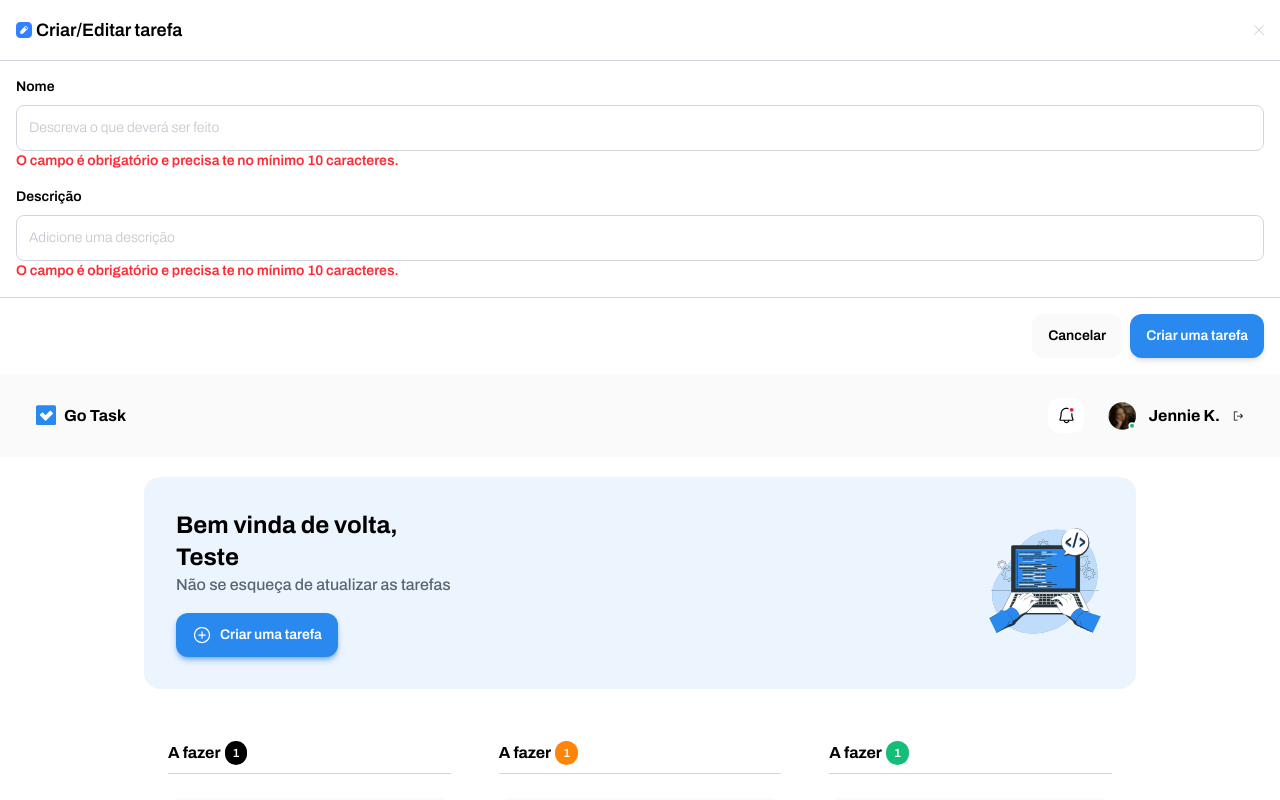
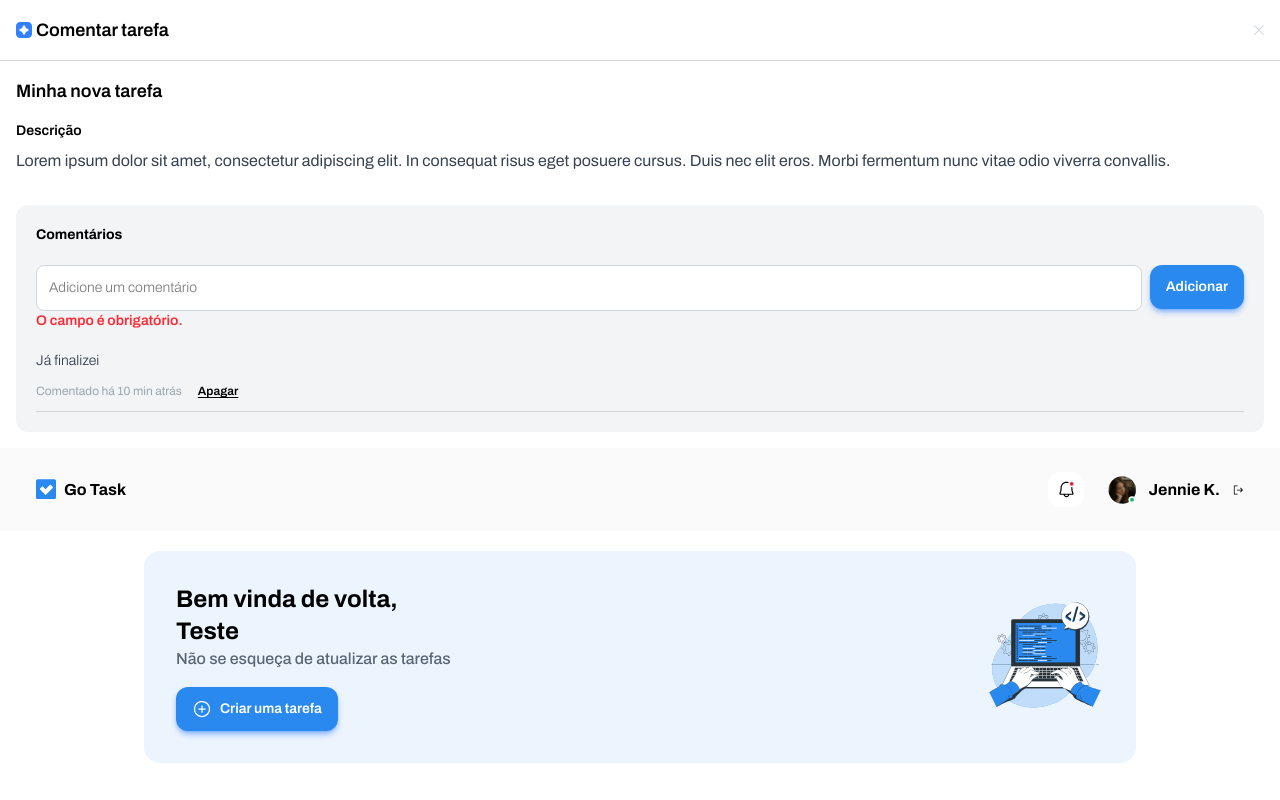
Before and after one commit to frnndog-suav/AngularStuff, an Angular app in the folder 01-go-task/: page / in a window 1280 px wide. Shown: the top 800 px of the page. Built offline with nearby package versions, Linux system fonts and the light colour scheme.

Commit message:
chore: implementing comentary modal layout

```diff
--- a/01-go-task/angular.json
+++ b/01-go-task/angular.json
@@ -2,7 +2,8 @@
 	"$schema": "./node_modules/@angular/cli/lib/config/schema.json",
 	"version": 1,
 	"cli": {
-		"packageManager": "npm"
+    "packageManager": "npm",
+    "analytics": false
 	},
 	"newProjectRoot": "projects",
 	"projects": {
--- a/01-go-task/src/app/app.html
+++ b/01-go-task/src/app/app.html
@@ -1,5 +1,5 @@
 
-<app-task-form-modal />
+<app-task-comments-modal />
 
 <div class="max-w-7xl mx-auto">
   <app-header></app-header>
--- a/01-go-task/src/app/app.ts
+++ b/01-go-task/src/app/app.ts
@@ -1,11 +1,11 @@
 import { Component, signal } from '@angular/core';
 import { Header } from './components/header/header';
 import { MainContent } from './components/main-content/main-content';
-import { TaskFormModal } from "./components/task-form-modal/task-form-modal";
+import { TaskCommentsModal } from './components/task-comments-modal/task-comments-modal';
 
 @Component({
   selector: 'app-root',
-  imports: [Header, MainContent, TaskFormModal],
+  imports: [Header, MainContent, TaskCommentsModal],
   templateUrl: './app.html',
   styleUrl: './app.css',
 })
--- a/01-go-task/src/app/components/task-comments-modal/task-comments-modal.html
+++ b/01-go-task/src/app/components/task-comments-modal/task-comments-modal.html
@@ -1 +1,51 @@
-<p>task-comments-modal works!</p>
+<div class="rounded-xl overflow-scroll bg-white max-h-[500] scrollbar-hidden">
+  <div class="p-4 flex gap-1">
+    <img src="images/icon-task-star.svg" />
+    <h1 class="font-semibold text-lg">Comentar tarefa</h1>
+    <img class="ml-auto cursor-pointer" src="images/icon-close.svg" />
+  </div>
+  <!-- ------------- -->
+  <div class="p-4 border-t border-[#d1d5db]">
+    <h1 class="font-semibold text-lg mb-4">Minha nova tarefa</h1>
+    <p class="font-semibold text-sm mb-2">Descrição</p>
+    <p class="font-normal text-base text-[#374151]">
+      Lorem ipsum dolor sit amet, consectetur adipiscing elit. In consequat risus eget posuere
+      cursus. Duis nec elit eros. Morbi fermentum nunc vitae odio viverra convallis.
+    </p>
+  </div>
+  <!-- ------------- -->
+  <div class="p-4">
+    <div class="bg-[#f3f4f6] p-5 rounded-xl flex flex-col gap-5">
+      <div>
+        <p class="font-bold text-sm">Comentários</p>
+      </div>
+      <div class="flex items-start gap-2">
+        <div class="flex flex-col w-full">
+          <input
+            placeholder="Adicione um comentário"
+            class="rounded-lg border border-[#d1d5db] p-3 bg-white flex-1 text-sm font-light"
+            type="text"
+          />
+          <p class="font-semibold text-sm text-red-500">O campo é obrigatório.</p>
+        </div>
+        <button
+          class="py-3 px-4 bg-[#2a89ef] text-white rounded-xl text-sm font-semibold cursor-pointer active:translate-y-1 transition-transform duration-75 shadow-md shadow-blue-500/50"
+          type="submit"
+        >
+          Adicionar
+        </button>
+      </div>
+      <div class="flex flex-col gap-5 overflow-scroll max-h-44 scrollbar-hidden">
+        <div class="flex flex-col gap-3 border-b border-[#d1d5db]">
+          <div>
+            <p class="font-light text-sm text-[#374151]">Já finalizei</p>
+          </div>
+          <div class="flex gap-4 mb-3">
+            <p class="font-nomal text-xs text-[#9ca6af]">Comentado há 10 min atrás</p>
+            <p class="font-semibold text-xs underline underline-offset-2 cursor-pointer">Apagar</p>
+          </div>
+        </div>
+      </div>
+    </div>
+  </div>
+</div>
```
